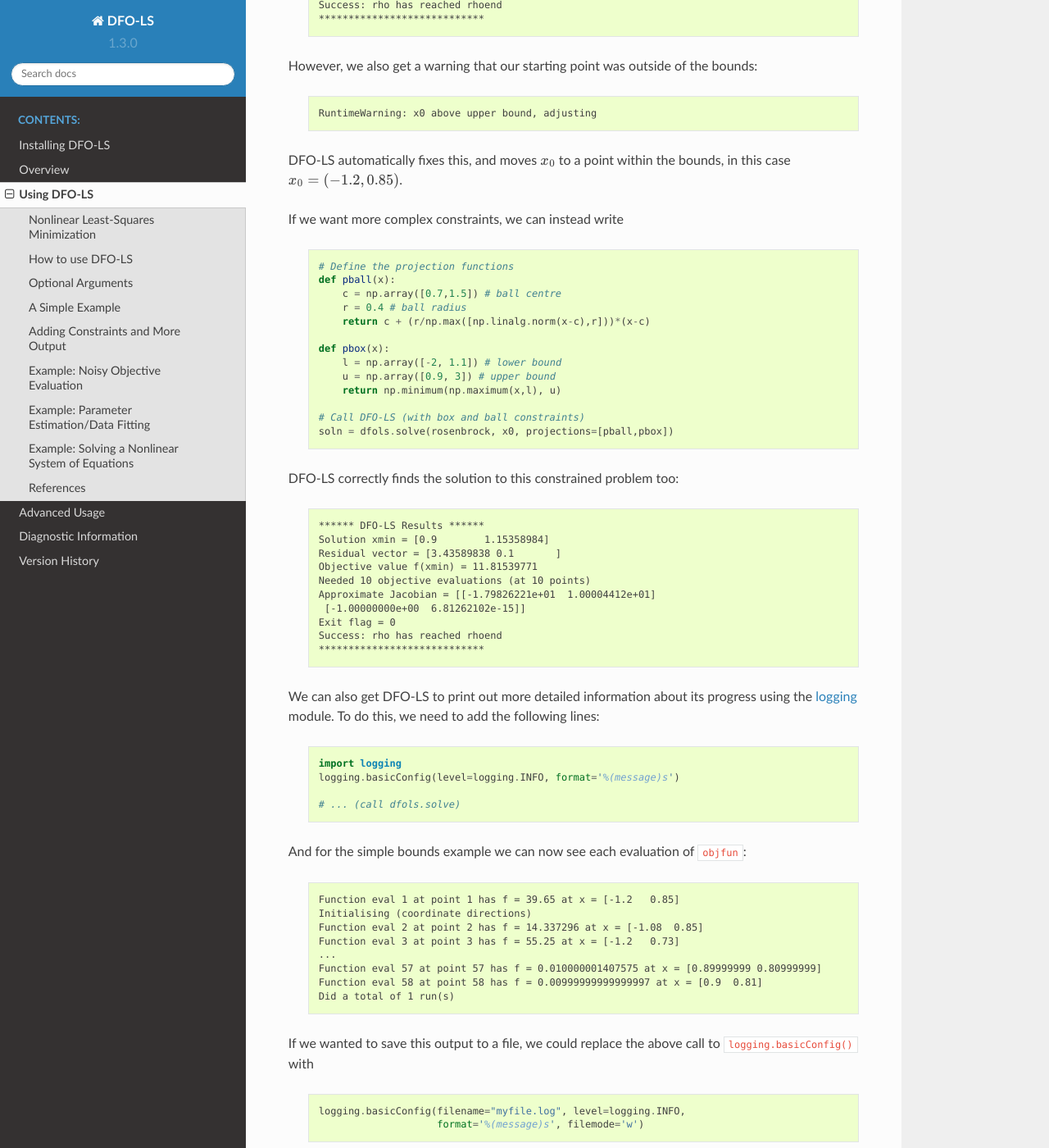
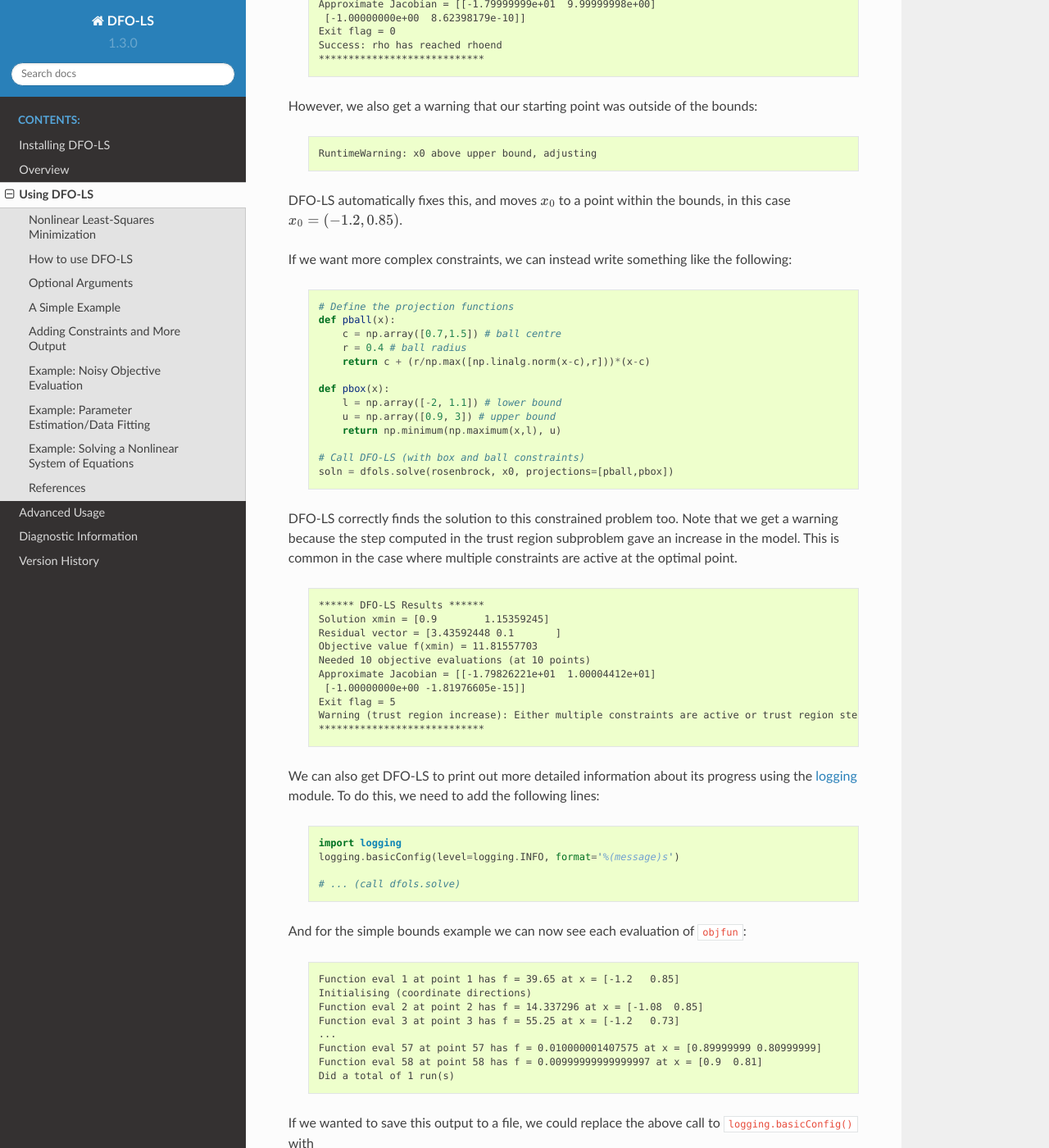
Before and after one commit to numericalalgorithmsgroup/dfols, a Sphinx documentation site: the page built from docs/userguide.rst, in a window 1280 px wide and 1400 px high, scrolled down 4763 px. Shown: the whole window at 82% size. Built offline with Sphinx 7.4.7 and the Read the Docs theme 2.0.0, drawn with Linux system fonts in a browser that asks for light colours; some of the changed text lies outside the part shown.

Commit message:
Add warning when using projections and get model increase in tr subproblem

```diff
--- a/docs/userguide.rst
+++ b/docs/userguide.rst
@@ -48,6 +48,7 @@ The possible values of :code:`soln.flag` are defined by the following variables:
 * :code:`soln.EXIT_MAXFUN_WARNING` - maximum allowed objective evaluations reached. This is the most likely return value when using multiple restarts.
 * :code:`soln.EXIT_SLOW_WARNING` - maximum number of slow iterations reached.
 * :code:`soln.EXIT_FALSE_SUCCESS_WARNING` - DFO-LS reached the maximum number of restarts which decreased the objective, but to a worse value than was found in a previous run.
+* :code:`soln.EXIT_TR_INCREASE_WARNING` - model increase when solving the trust region subproblem with multiple arbitrary constraints.
 * :code:`soln.EXIT_INPUT_ERROR` - error in the inputs.
 * :code:`soln.EXIT_TR_INCREASE_ERROR` - error occurred when solving the trust region subproblem.
 * :code:`soln.EXIT_LINALG_ERROR` - linear algebra error, e.g. the interpolation points produced a singular linear system.
@@ -180,7 +181,7 @@ However, we also get a warning that our starting point was outside of the bounds
 
 DFO-LS automatically fixes this, and moves :math:`x_0` to a point within the bounds, in this case :math:`x_0=(-1.2,0.85)`.
 
-If we want more complex constraints, we can instead write
+If we want more complex constraints, we can instead write something like the following:
 
   .. code-block:: python
 
@@ -198,19 +199,20 @@ If we want more complex constraints, we can instead write
       # Call DFO-LS (with box and ball constraints)
       soln = dfols.solve(rosenbrock, x0, projections=[pball,pbox])
 
-DFO-LS correctly finds the solution to this constrained problem too:
+DFO-LS correctly finds the solution to this constrained problem too. Note that we get a warning because the step computed in the trust region subproblem
+gave an increase in the model. This is common in the case where multiple constraints are active at the optimal point.
 
   .. code-block:: none
 
       ****** DFO-LS Results ******
-      Solution xmin = [0.9        1.15358984]
-      Residual vector = [3.43589838 0.1       ]
-      Objective value f(xmin) = 11.81539771
+      Solution xmin = [0.9        1.15359245]
+      Residual vector = [3.43592448 0.1       ]
+      Objective value f(xmin) = 11.81557703
       Needed 10 objective evaluations (at 10 points)
       Approximate Jacobian = [[-1.79826221e+01  1.00004412e+01]
-       [-1.00000000e+00  6.81262102e-15]]
-      Exit flag = 0
-      Success: rho has reached rhoend
+       [-1.00000000e+00 -1.81976605e-15]]
+      Exit flag = 5
+      Warning (trust region increase): Either multiple constraints are active or trust region step gave model increase
       ****************************
 
 
```
Also changed, not shown: 13 other files.
